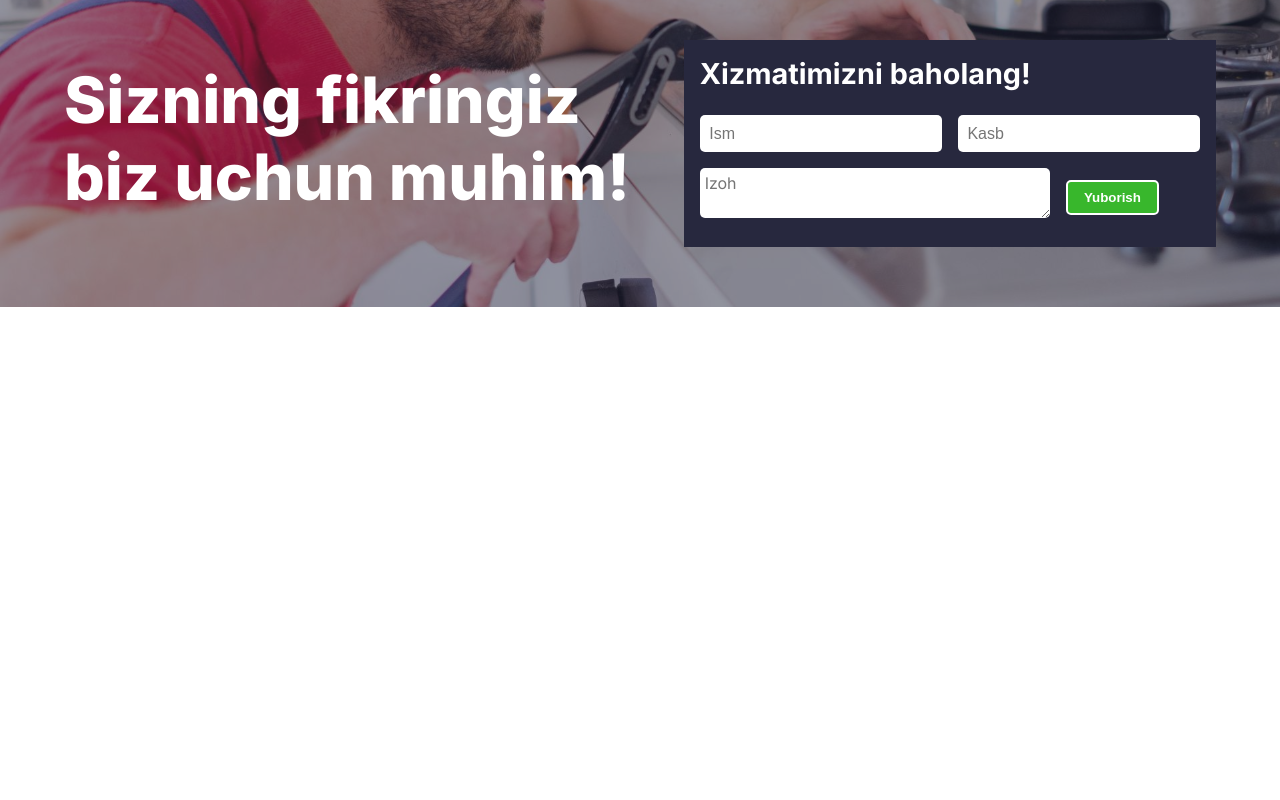
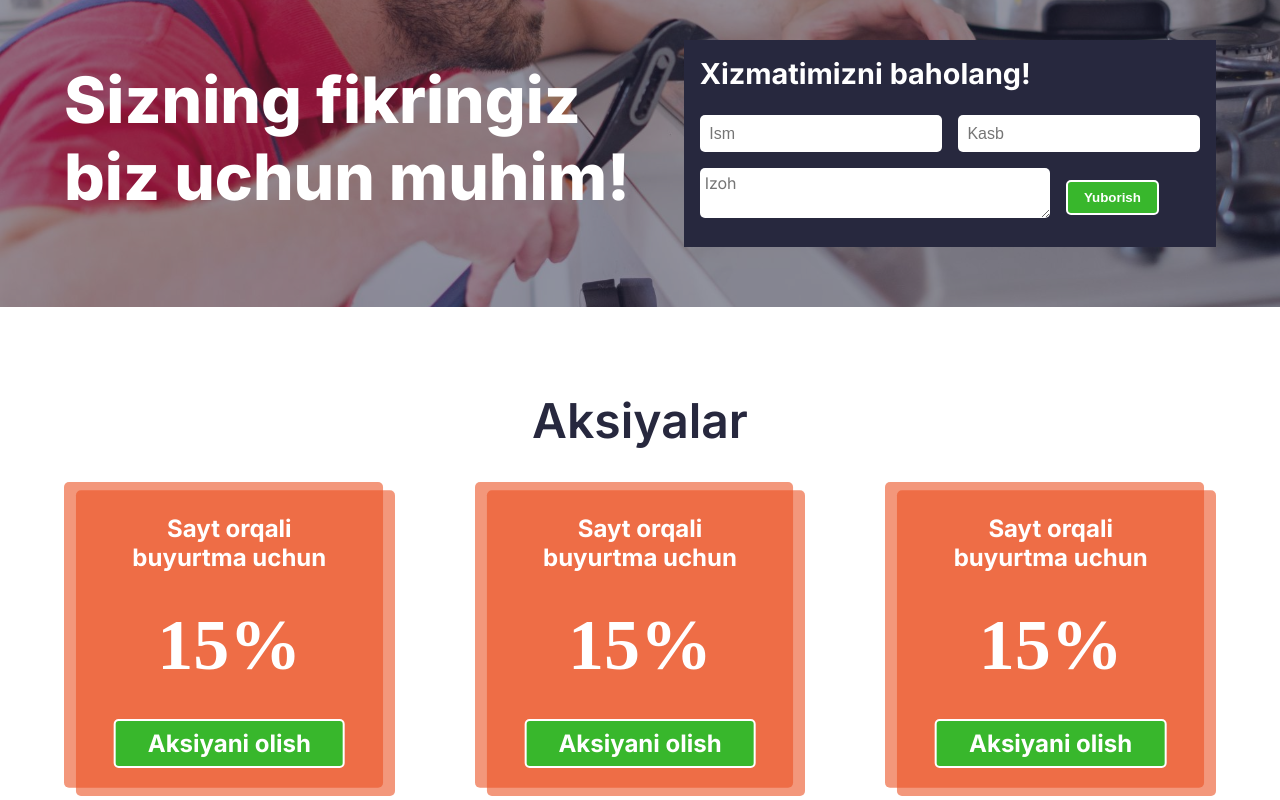
Before and after one commit to SardorDev12/rgp-uz, a React (Vite) app: page / in a window 1280 px wide. Shown: the part 1752-2552 px from the top of the page. Before the commit the page ends 2063 px from the top, so only its background shows below. Built offline with nearby package versions, Linux system fonts and the light colour scheme.

Commit message:
aksiyalar done

```diff
--- a/src/App.jsx
+++ b/src/App.jsx
@@ -6,6 +6,7 @@ import Header from "./Components/Header";
 import Home from "./Components/Home";
 import About from "./Components/About";
 import Comment from "./Components/Comment";
+import Aksiya from "./Components/Aksiya";
 
 function App() {
   return (
@@ -14,6 +15,7 @@ function App() {
       <Home />
       <About />
       <Comment />
+      <Aksiya />
     </div>
   );
 }
--- a/src/Components/About.jsx
+++ b/src/Components/About.jsx
@@ -36,7 +36,7 @@ function About() {
             professionallardan tarkib topgan jamoa bor imkoniyatini ishga solgan
             holda, eng zo'r qulayliklarni taqdim etishni maqsad qilgan.
           </p>
-          <Cta txt={"BOG'LANISH"} num={"+998 90 601 04 01 "} />
+          <Cta txt={"BOG'LANISH"} />
         </div>
       </div>
       <div className="pros">
--- /dev/null
+++ b/src/Components/Aksiya.jsx
@@ -0,0 +1,50 @@
+// Styles
+import "../Styles/aksiya.scss";
+
+// Images
+import aksiyaImg from "../Images/aksiya.svg";
+
+// Components
+import Cta from "./Cta";
+
+function Aksiya() {
+  return (
+    <div className="aksiyalar">
+      <div className="aksiya-title">Aksiyalar</div>
+      <div className="aksiya-cards">
+        <div className="aksiya-card">
+          <div className="aksiya-img">
+            <img src={aksiyaImg} alt="aksiya img" />
+            <div className="aksiya-info">
+              <h3 className="card-title">Sayt orqali buyurtma uchun</h3>
+              <h1 className="aksiya">15%</h1>
+              <Cta txt={"Aksiyani olish"} />
+            </div>
+          </div>
+        </div>
+        <div className="aksiya-card">
+          <div className="aksiya-img">
+            <img src={aksiyaImg} alt="aksiya img" />
+            <div className="aksiya-info">
+              <h3 className="card-title">Sayt orqali buyurtma uchun</h3>
+              <h1 className="aksiya">15%</h1>
+              <Cta txt={"Aksiyani olish"} />
+            </div>
+          </div>
+        </div>
+        <div className="aksiya-card">
+          <div className="aksiya-img">
+            <img src={aksiyaImg} alt="aksiya img" />
+            <div className="aksiya-info">
+              <h3 className="card-title">Sayt orqali buyurtma uchun</h3>
+              <h1 className="aksiya">15%</h1>
+              <Cta txt={"Aksiyani olish"} />
+            </div>
+          </div>
+        </div>
+      </div>
+    </div>
+  );
+}
+
+export default Aksiya;
--- a/src/Components/Cta.jsx
+++ b/src/Components/Cta.jsx
@@ -1,8 +1,8 @@
 import "../Styles/cta.scss";
 
-function Cta({ txt, num }) {
+function Cta({ txt }) {
   return (
-    <a className="cta-btn" href={`tel:${num}`} target="_blank">
+    <a className="cta-btn" href={`tel:+998 90 601 04 01`} target="_blank">
       {txt}
     </a>
   );
--- a/src/Components/Header.jsx
+++ b/src/Components/Header.jsx
@@ -105,7 +105,7 @@ function Header() {
               <a href="">Aloqa</a>
             </li>
           </ul>
-          <Cta txt={"+998 90 601 04 01 "} num={"+998 90 601 04 01 "} />
+          <Cta txt={"+998 90 601 04 01 "} />
         </nav>
       </div>
     </div>
--- a/src/Components/Home.jsx
+++ b/src/Components/Home.jsx
@@ -34,7 +34,7 @@ function Home() {
           SAMARQAND VILOYATIDA GAZ PLITA <br /> TA'MIRLASH XIZMATI
         </h1>
         <p className="home-desc">Har qanday gaz plitangizni ta'mirlaymiz</p>
-        <Cta txt={"Bog'lanish"} num={"+998 90 601 04 01"} />
+        <Cta txt={"Bog'lanish"} />
       </div>
       <div className="home-form">
         <Form {...formProps} />
--- /dev/null
+++ b/src/Styles/aksiya.scss
@@ -0,0 +1,46 @@
+@import "./variables.scss";
+.aksiyalar {
+  width: 100%;
+  padding: $base-pad;
+  padding-top: 5rem;
+
+  .aksiya-title {
+    text-align: center;
+    font-size: 3rem;
+    margin-bottom: 2rem;
+    font-weight: 600;
+    color: #27283e;
+  }
+  .aksiya-cards {
+    display: grid;
+    grid-template-columns: repeat(3, 1fr);
+    gap: 5rem;
+
+    .aksiya-img {
+      position: relative;
+      .aksiya-info {
+        position: absolute;
+        bottom: 0;
+        top: 0;
+        left: 50%;
+        transform: translateX(-50%);
+        width: 100%;
+        @include flex;
+        flex-direction: column;
+        justify-content: space-evenly;
+        text-align: center;
+        color: white;
+        .card-title {
+          font-size: 1.5rem;
+          max-width: 70%;
+          margin: 0 auto;
+        }
+
+        .aksiya {
+          font-size: 4.5rem;
+          font-family: cursive;
+        }
+      }
+    }
+  }
+}
```
Also changed, not shown: src/Images/aksiya.svg (added).
